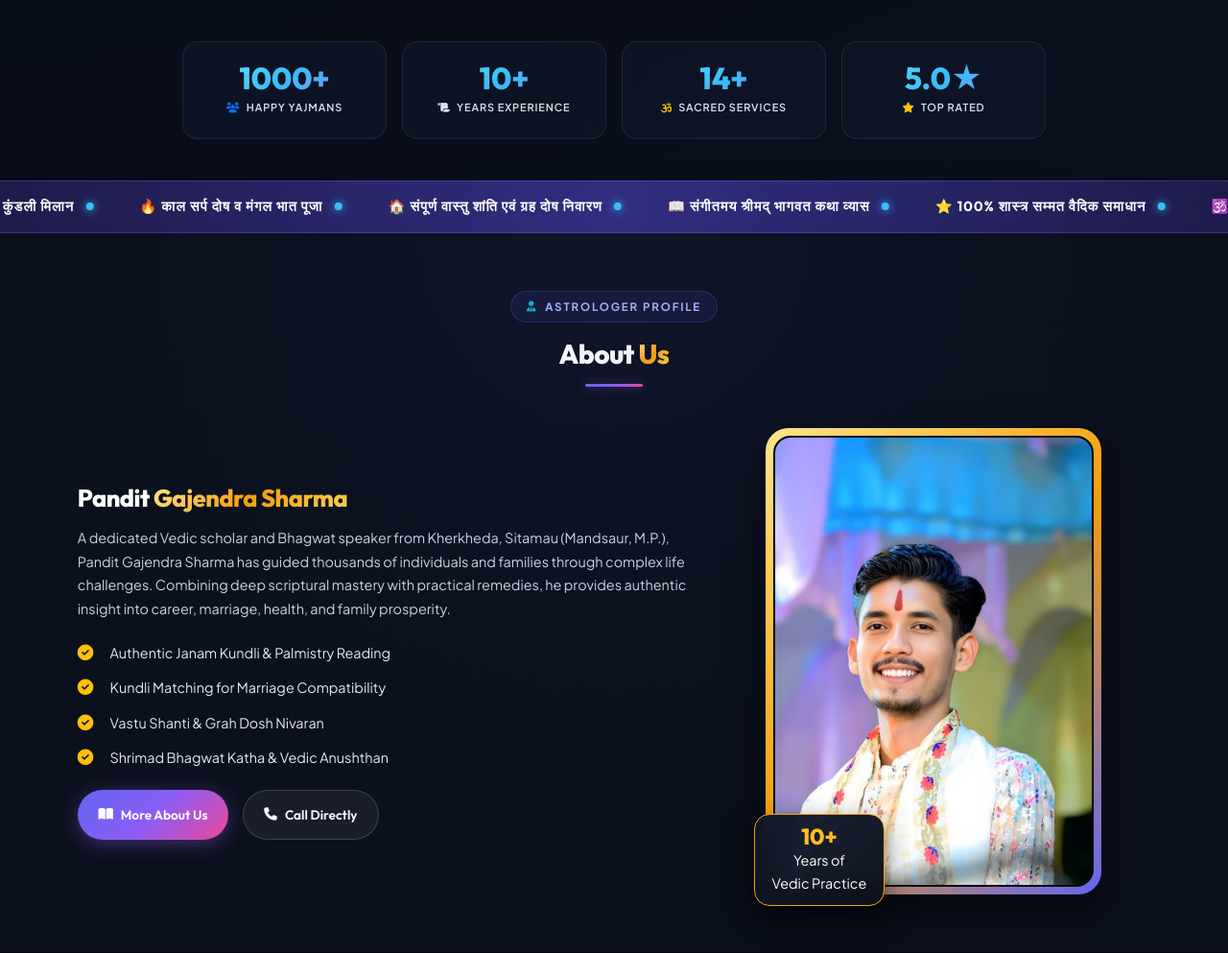
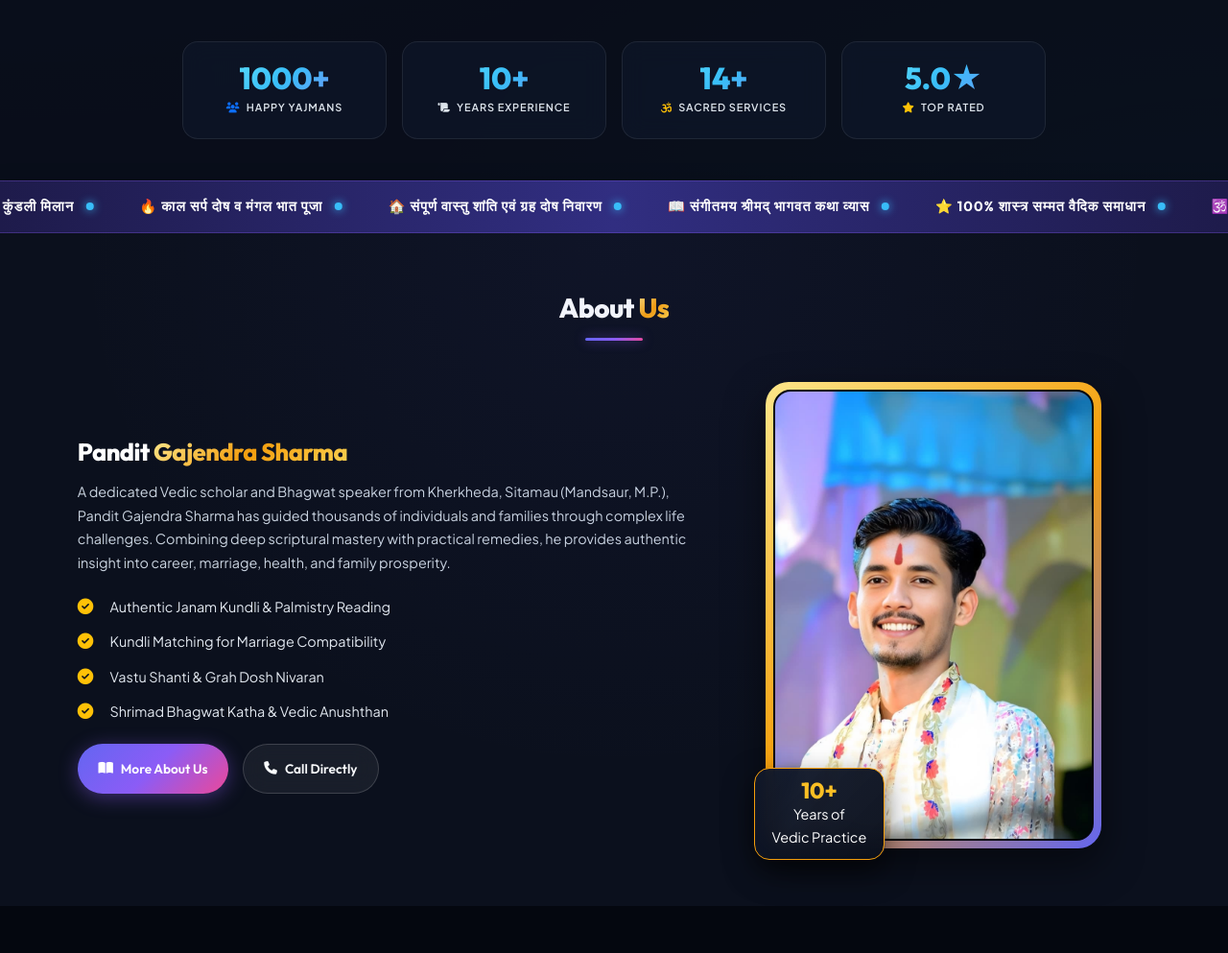
Before and after one commit to krishnapatidar2805/vedic_astro, a Django app: page / in a window 1280 px wide. Shown: the part 1229-2222 px from the top of the page at 96% size. Run offline with Django 5.2, Linux system fonts and the light colour scheme; data that the repository does not hold is empty.

Commit message:
Remove Astrologer Profile eyebrow from About section

```diff
--- a/templates/core/home.html
+++ b/templates/core/home.html
@@ -159,7 +159,6 @@
 <section class="section-pad section-alt" id="about">
   <div class="container">
     <div class="text-center mb-5">
-      <div class="section-eyebrow"><i class="fa-solid fa-user-tie text-cyan"></i> Astrologer Profile</div>
       <h2 class="section-title">
         About <span class="gradient-text-gold">Us</span>
       </h2>
```
